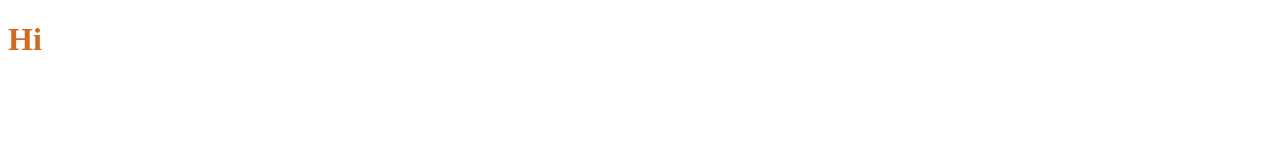
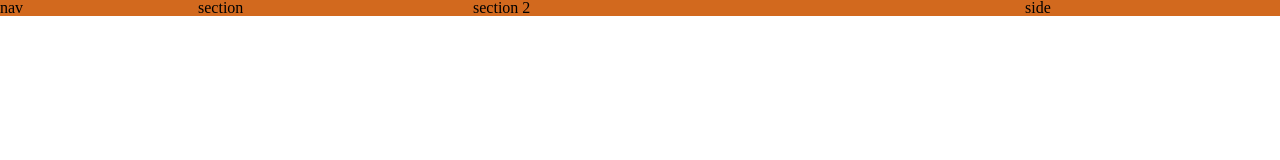
Before and after one commit to AlisonYoon/initab-clone, a website: page index.html in a window 1280 px wide. Drawn offline with nearby package versions, Linux system fonts and the light colour scheme.

Commit message:
node installed to use scss

```diff
--- a/index.html
+++ b/index.html
@@ -5,11 +5,18 @@
    <meta name="viewport" content="width=device-width, initial-scale=1.0">
    <meta http-equiv="X-UA-Compatible" content="ie=edge">
    <title>Document</title>
-   <link rel="stylesheet" href="index.css" type="text/css">
+   <link rel="stylesheet" href="css/index.css" type="text/css">
+   <link rel="stylesheet" href="node_modules/reset-css/reset.css" />
 </head>
 <body>
-   <h1>Hi</h1>
-   <p id="demo"></p>
+   <div class="container">
+      <nav>nav</nav>
+      <section>section</section>
+      <section>section 2</section>
+      <aside>side</aside>
+
+   </div>
+
    <script src="index.js"></script>
 </body>
 </html>
--- /dev/null
+++ b/scss/index.scss
@@ -0,0 +1,7 @@
+
+.container {
+  display: grid;
+  grid-template-columns: 1fr 275px 552px 255px;
+  grid-template-rows: 100%;
+  background: chocolate;
+}
```
Also changed, not shown: package.json (added, +25 -0 lines), css/index.css (added), index.css (deleted), 2 other files.
